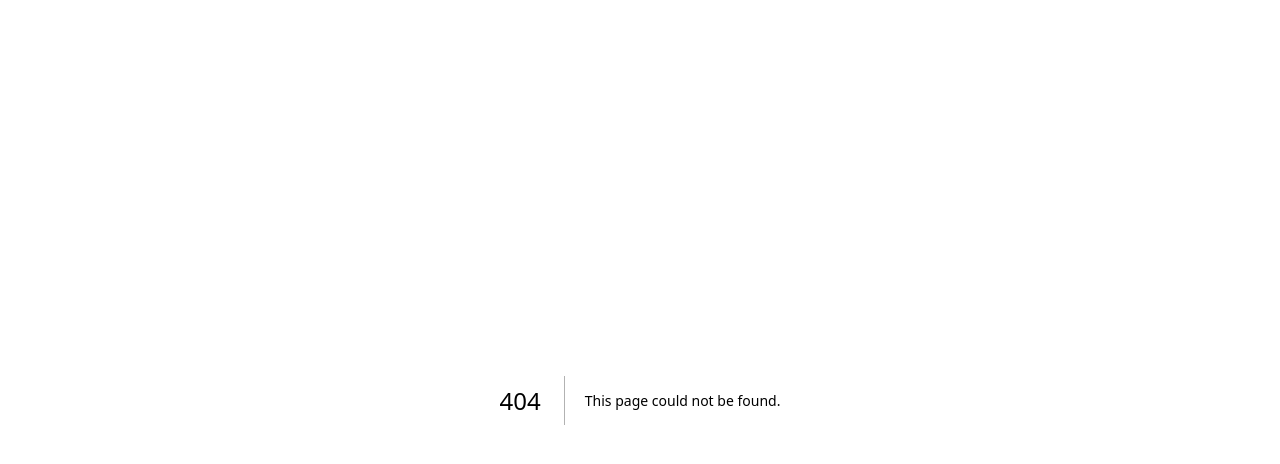
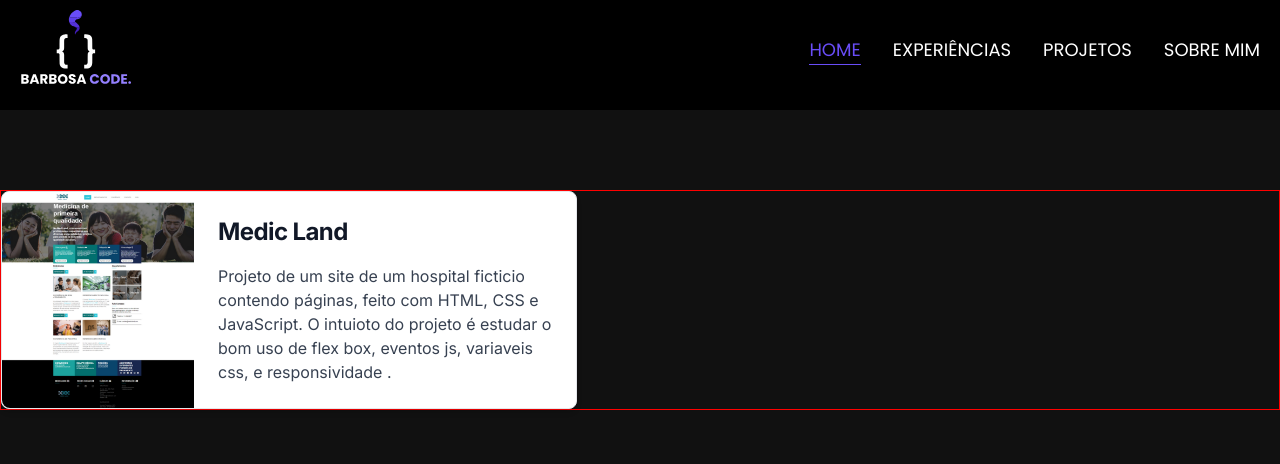
Before and after one commit to JoaoSBarbosa/barbosa-code, a Next.js app: page /projects/2 in a window 1280 px wide. Before the commit this address had no page. Shown: the top 464 px of the page. Built offline with nearby package versions, Linux system fonts and the light colour scheme.

Commit message:
Rotas dinamicas

```diff
--- a/src/app/components/ProjectCard/LatestProjectCard/LatestProjectCard.tsx
+++ b/src/app/components/ProjectCard/LatestProjectCard/LatestProjectCard.tsx
@@ -29,6 +29,7 @@ export const LatestProjectCard = ({ project }: ProjectCardProps) => {
         <>
             <img src={`/img/${project.coverImage}`} alt={project.coverImage} />
             <h3 className={`${styles.lastProjectSubTitle}`}>{project?.title}</h3>
+            <p>{project.id}</p>
             <div className={"flex gap-3 flex-wrap"}>
                 {project?.technologies?.map((tec, index) => {
                     const IconComponent = technologyIcons[tec];
--- a/src/app/components/Projects/LatestProjectContainer/ThreeLatestProjects.tsx
+++ b/src/app/components/Projects/LatestProjectContainer/ThreeLatestProjects.tsx
@@ -10,7 +10,7 @@ export const ThreeLatestProjects = () => {
             <h2 className={`${styles.lastProjectTitle}`}>últimos projetos</h2>
             <ul>
                 {lastThreeProjects.map((project, index) => (
-                    <Link href={`/pages/projects/project?id=${project.id}`}>
+                    <Link href={`/projects/${project.id}`}>
                         <li key={project.id}>
                             <LatestProjectCard project={project}/>
                         </li>
--- a/src/app/components/header/HeaderNav.tsx
+++ b/src/app/components/header/HeaderNav.tsx
@@ -20,13 +20,13 @@ export const HeaderNav = () => {
                     <Navbar.Link href="../" active>
                         Home
                     </Navbar.Link>
-                    <Navbar.Link as={Link} href="/pages/experiences">
+                    <Navbar.Link as={Link} href="/experiences">
                         Experiências
                     </Navbar.Link>
-                    <Navbar.Link href="/pages/projects">
+                    <Navbar.Link href="/projects">
                         Projetos
                     </Navbar.Link>
-                    <Navbar.Link href="/pages/about">
+                    <Navbar.Link href="/about">
                         Sobre mim
                     </Navbar.Link>
                 </Navbar.Collapse>
--- a/src/app/components/header/styles.module.css
+++ b/src/app/components/header/styles.module.css
@@ -1,3 +1,6 @@
+.menu{
+    height: 110px;
+}
 .menu a{
     font-family: 'Poppins', sans-serif;
     font-weight: 400;
--- a/src/app/pages/projects/project/page.tsx
+++ /dev/null
@@ -1,5 +0,0 @@
-export default function Page(){
-    return(
-        <div>Teste</div>
-    )
-}
--- /dev/null
+++ b/src/app/projects/[id]/page.tsx
@@ -0,0 +1,102 @@
+import {ProjectsDataPros} from "@/app/type/projectsDataPros";
+import {HeaderNav} from "@/app/components/header/HeaderNav";
+import {projectsData} from "@/app/list/projects/projectsData";
+import styles from "./styles.module.css";
+import {Card} from 'flowbite-react';
+
+type Props = {
+    params: {
+        id: number;
+    };
+};
+const Page = ({params}: Props) => {
+    // Convertendo params.id para número
+    const projectId = Number(params.id);
+
+    // Encontrar o projeto com o ID correspondente
+    const project: ProjectsDataPros | undefined = projectsData.find(
+        (p) => p.id === projectId
+    );
+
+    console.log("Teste");
+    console.log('Project ID:', projectId);
+    console.log('Found Project:', project);
+
+    return (
+        <>
+            <HeaderNav/>
+            <div>
+                {project ? (
+                    // <div className={`${styles.projectContainer} bg-gray-700`}>
+                    //     <div className={`${styles.projectContent} max-w-screen-xl mx-auto`}>
+                    //         <div className={styles.projectImageContainer}>
+                    //             <img src={`/img/${project.coverImage}`} alt={project.title} />
+                    //         </div>
+                    //         <div className={styles.projectDetails}>
+                    //             <h2>{project.title}</h2>
+                    //             <p>{project.description}</p>
+                    //             <div className={styles.projectTechnologies}>
+                    //                 <p>Technologies:</p>
+                    //                 <ul>
+                    //                     {project.technologies.map((tech, index) => (
+                    //                         <li key={index}>{tech}</li>
+                    //                     ))}
+                    //                 </ul>
+                    //             </div>
+                    //             <a href={project.url} target="_blank" rel="noopener noreferrer">
+                    //                 Visit Project
+                    //             </a>
+                    //         </div>
+                    //     </div>
+                    // </div>
+                    <div className={`${styles.projectContainer} bg-gray-700`}>
+                        <div className={`${styles.projectContent} max-w-screen-xl mx-auto`}>
+                            <Card className="" imgSrc={`/img/${project.coverImage}`} horizontal>
+                                <h5 className="text-2xl font-bold tracking-tight text-gray-900 dark:text-white">
+                                    {project.title}
+                                </h5>
+                                <p className="font-normal text-gray-700 dark:text-gray-400">
+                                    {project.description}
+                                </p>
+
+                            </Card>
+                        </div>
+                    </div>
+                ) : (
+                    <h2>Projeto não encontrado</h2>
+                )}
+            </div>
+        </>
+    );
+};
+
+
+// const Page = ({ params }: Props) => {
+//     // Encontrar o projeto com o ID correspondente
+//     const project: ProjectsDataPros | undefined = projectsData.find(
+//         (p) => p.id === params.id
+//     );
+//
+//     console.log("Teste");
+//     console.log('Project ID:', params.id);
+//     console.log('Found Project:', project);
+//
+//     return (
+//         <>
+//             <HeaderNav />
+//             <div>
+//                 {project ? (
+//                     <>
+//                         <h2>{project.title}</h2>
+//                         <p>{project.description}</p>
+//                         {/* Adicione outros elementos conforme necessário */}
+//                     </>
+//                 ) : (
+//                     <h2>Projeto não encontrado</h2>
+//                 )}
+//             </div>
+//         </>
+//     );
+// };
+
+export default Page;
--- /dev/null
+++ b/src/app/projects/[id]/styles.module.css
@@ -0,0 +1,22 @@
+.projectContainer{
+    height: calc(100vh - 110px);
+    background-color: #111111;
+    color: #fff;
+    padding-top: 80px;
+
+}
+.projectContent{
+    display: flex;
+
+    align-items: center;
+
+    border: 1px solid red;
+}
+.projectImageContainer{
+
+
+}
+.projectImageContainer img{
+
+
+}
--- a/src/app/pages/projects/page.tsx
+++ b/src/app/projects/page.tsx
@@ -4,7 +4,7 @@ const Page=()=>{
     return(
         <>
             <HeaderNav/>
-            <h1>Projetos</h1>
+            <h1>Projetos página</h1>
         </>
 
     )
```
Also changed, not shown: src/app/about/page.tsx (renamed from src/app/pages/about/page.tsx), src/app/experiences/page.tsx (renamed from src/app/pages/experiences/page.tsx).
